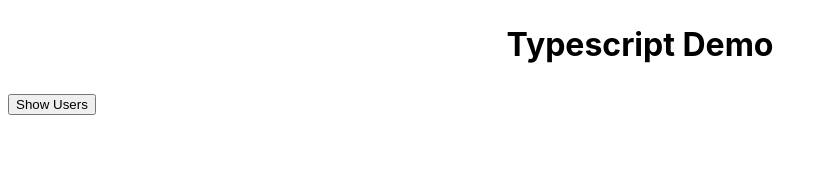
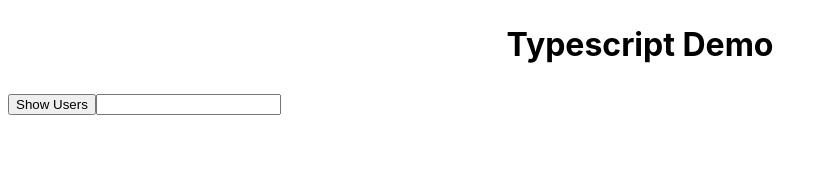
Before and after one commit to ValentinaValverde/typescript_tut, a React (Vite) app: page / in a window 1280 px wide. Shown: the top 184 px of the page, without its empty margins (0-827 px from the left). Built offline with nearby package versions, Linux system fonts and the light colour scheme.

Commit message:
Added input field and finished tutorial.

```diff
--- a/src/App.tsx
+++ b/src/App.tsx
@@ -1,5 +1,5 @@
 //FC is a type to create a component
-import { FC, useEffect, useState } from "react";
+import { FC, useState } from "react";
 import axios from "axios";
 import { AppProps, Users } from "./App.types";
 
@@ -7,6 +7,7 @@
   //declares users as an array of objects of type Users
   const [users, setUsers] = useState<Users[]>([]);
   const [loading, setLoading] = useState(false);
+  const [username, setUsername] = useState("");
 
   //calling 10 random names on button click from an API
   const handleClick = async () => {
@@ -22,10 +23,16 @@
     }
   };
 
+  const handleChange = (event: React.ChangeEvent<HTMLInputElement>) => {
+    setUsername(event.target.value);
+  };
+
   return (
     <div>
       <h1>{title}</h1>
       <button onClick={handleClick}>Show Users</button>
+      <input type="text" onChange={handleChange} />
+      <p>{username}</p>
       {loading && <p>Loading...</p>}
       <ul>
         {users.map(({ login, name, email }) => {
```
